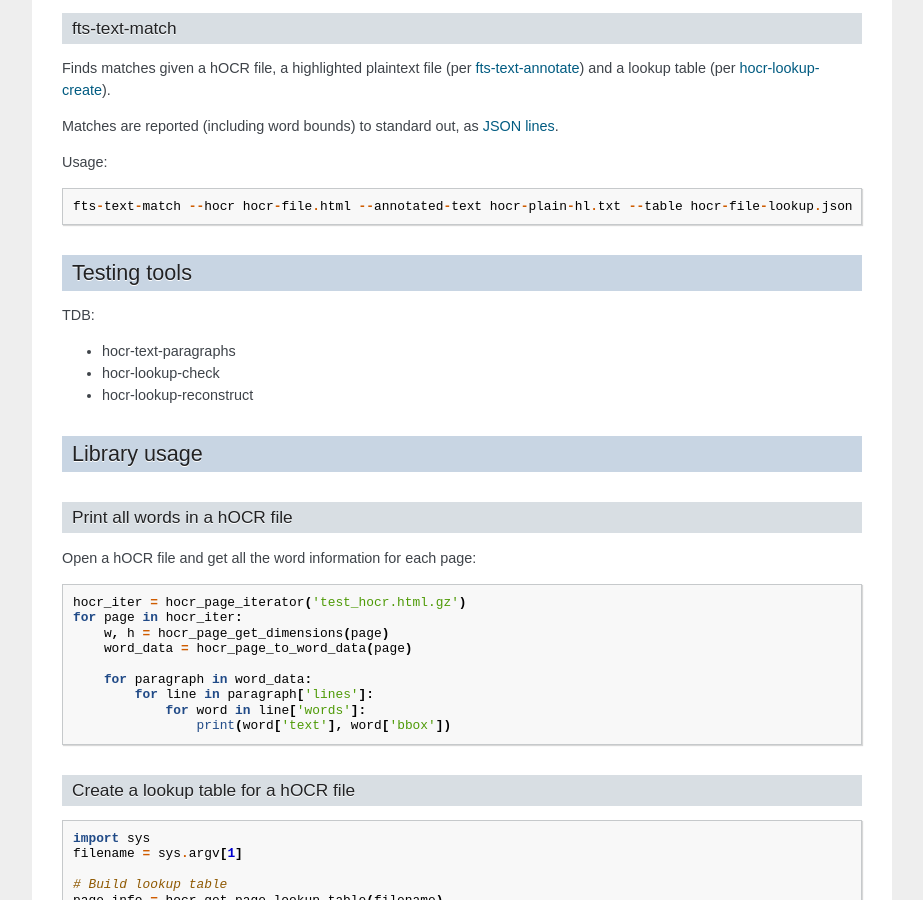
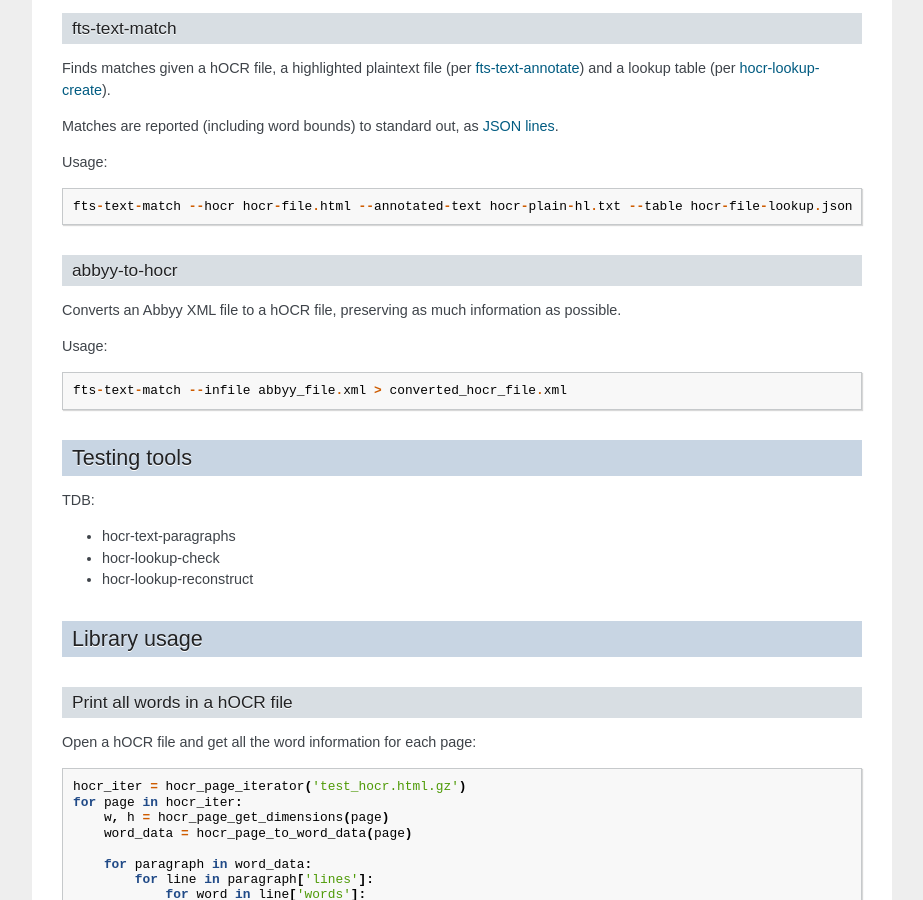
Before and after one commit to internetarchive/archive-hocr-tools, a Sphinx documentation site: the page built from doc/source/index.rst, in a window 1280 px wide and 900 px high, scrolled down 1374 px. Shown: the whole window, without its empty margins (198-1121 px from the left). Built offline with Sphinx 7.4.7, drawn with Linux system fonts in a browser that asks for light colours.

Commit message:
Add initial documentation for abbyy-to-hocr

```diff
--- a/doc/source/index.rst
+++ b/doc/source/index.rst
@@ -93,6 +93,18 @@ Usage::
     fts-text-match --hocr hocr-file.html --annotated-text hocr-plain-hl.txt --table hocr-file-lookup.json
 
 
+abbyy-to-hocr
+~~~~~~~~~~~~~
+
+Converts an Abbyy XML file to a hOCR file, preserving as much information as
+possible.
+
+Usage::
+
+    fts-text-match --infile abbyy_file.xml > converted_hocr_file.xml
+
+
+
 Testing tools
 -------------
 
```
